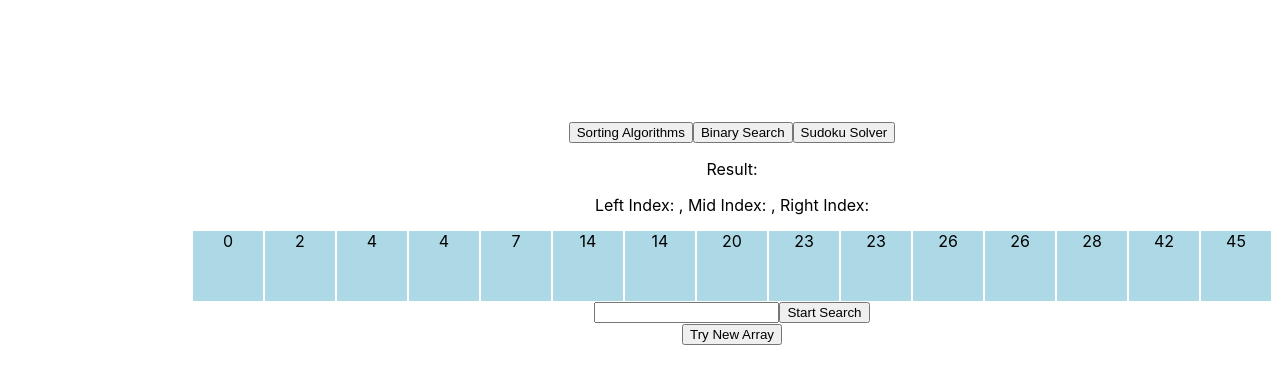
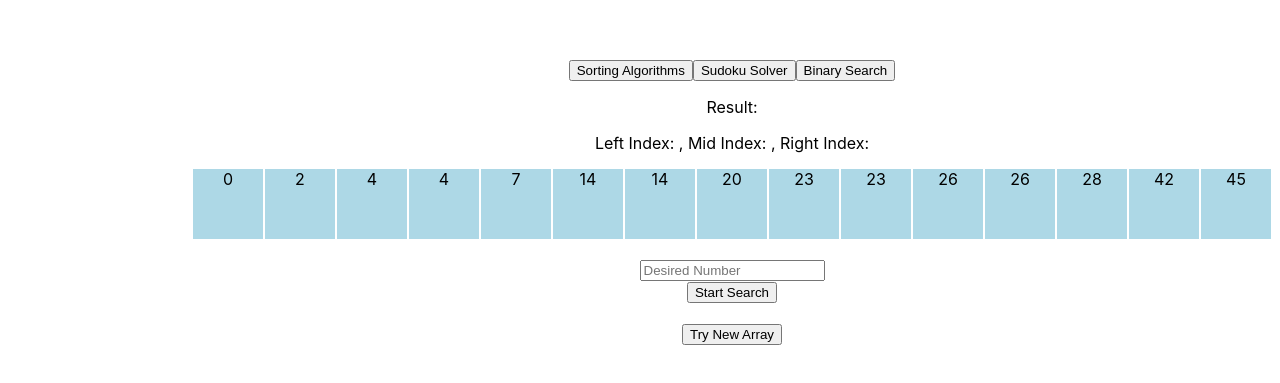
Before and after one commit to monishprojs/algorithmVisualizer, a React (Create React App) app: page /searching in a window 1280 px wide. Shown: the part 215-598 px from the top of the page. Built offline with nearby package versions, Linux system fonts and the light colour scheme.

Commit message:
css updates

```diff
--- a/src/navBar/navBar.jsx
+++ b/src/navBar/navBar.jsx
@@ -17,8 +17,8 @@ function NavBar(){
     return (
         <div>
             <button onClick={goSort}>Sorting Algorithms</button>
+            <button onClick={goSudoku}>Sudoku Solver</button>
             <button onClick={goSearch}>Binary Search</button>
-            <button onClick={goSudoku}>Sudoku Solver</button>
         </div>
     )
 }
--- a/src/searchingVisualizer/searchingVisualizer.css
+++ b/src/searchingVisualizer/searchingVisualizer.css
@@ -1,4 +1,4 @@
-.container{
+.sortingContainer{
     position: absolute;
     left : 15vw;
     bottom: 30vh;
--- a/src/searchingVisualizer/searchingVisualizer.jsx
+++ b/src/searchingVisualizer/searchingVisualizer.jsx
@@ -83,7 +83,7 @@ function SearchingVisualizer(){
     }, [])
 
     return (
-        <div className='container'>
+        <div className='sortingContainer'>
             <NavBar></NavBar>
             <p>Result:</p>
             <p id='res'>{res}</p>
@@ -95,8 +95,11 @@ function SearchingVisualizer(){
                 </div>
             ))}
             <br />
-            <input type="text" id='toFind'/>
+            <br />
+            <input type="text" id='toFind' placeholder='Desired Number'/>
+            <br />
             <button onClick={search}> Start Search</button>
+            <br />
             <br />
             <button onClick={resetArray}>Try New Array</button>
         </div>
```
